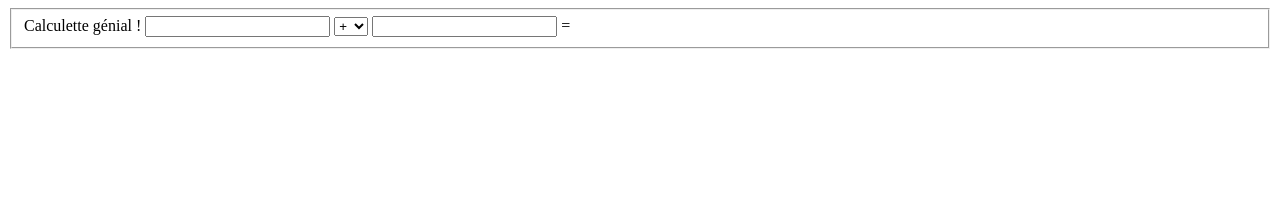
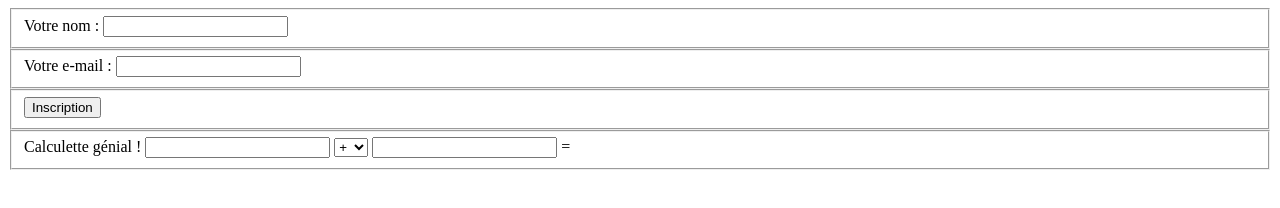
Before and after one commit to YannickDa/formation-javascript, a plain HTML site: page index.html in a window 1280 px wide. Drawn offline with Linux system fonts and the light colour scheme.

Commit message:
TP2.1: Créez un formulaire d'inscription au dessus de la calculette

```diff
--- a/index.html
+++ b/index.html
@@ -6,6 +6,20 @@
     <title>Ma première calculette</title>
   </head>
   <body>
+    <form name="inscription" method="post">
+      <fieldset>
+        <label for="name">Votre nom :</label>
+        <input type="text" name="name" />
+      </fieldset>
+      <fieldset>
+        <label for="email">Votre e-mail :</label>
+        <input type="email" name="email" />
+      </fieldset>
+      <fieldset>
+        <button type="submit">Inscription</button>
+      </fieldset>
+    </form>
+
     <form name="calculette">
       <fieldset>
         <label>Calculette génial !</label>
```
